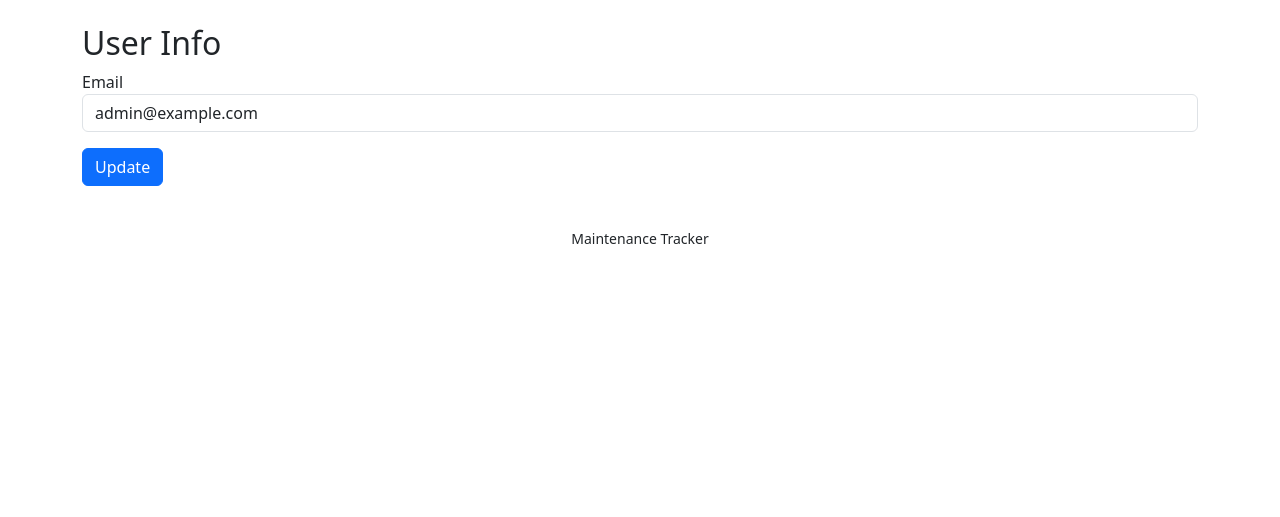
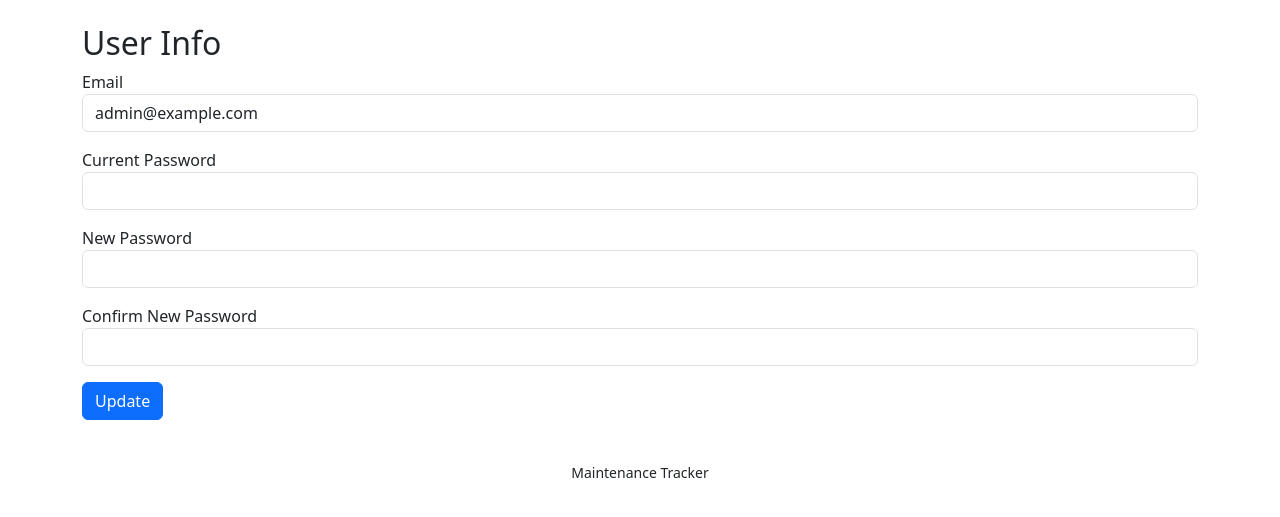
Before and after one commit to flintman/maintenance_tracker, a PHP site: page /user.php in a window 1280 px wide. Shown: the part 56-573 px from the top of the page. Run offline with PHP 8.4, Linux system fonts and the light colour scheme; a user stored in the database is signed in; data comes from the database, SQL or seed files in the repository.

Commit message:
password:  be able to update the password

```diff
--- a/src/maintenance/user.php
+++ b/src/maintenance/user.php
@@ -9,19 +9,76 @@ $user_id = $_SESSION['user_id'];
 $stmt = $pdo->prepare('SELECT * FROM users WHERE id = ?');
 $stmt->execute([$user_id]);
 $user = $stmt->fetch();
+
+$errors = [];
+$success_message = '';
 if ($_SERVER['REQUEST_METHOD'] === 'POST') {
-    $email = $_POST['email'] ?? '';
-    $stmt = $pdo->prepare('UPDATE users SET email = ? WHERE id = ?');
-    $stmt->execute([$email, $user_id]);
-    $user['email'] = $email;
+    // Update email
+    if (isset($_POST['email'])) {
+        $email = filter_var($_POST['email'], FILTER_SANITIZE_EMAIL);
+        if (!filter_var($email, FILTER_VALIDATE_EMAIL)) {
+            $errors[] = 'Invalid email address.';
+        } else {
+            $stmt = $pdo->prepare('UPDATE users SET email = ? WHERE id = ?');
+            $stmt->execute([$email, $user_id]);
+            $user['email'] = $email;
+            $success_message = 'Email updated successfully.';
+        }
+    }
+
+    // Update password only if current password is provided
+    if (!empty($_POST['current_password']) && isset($_POST['new_password'], $_POST['confirm_password'])) {
+        $current_password = $_POST['current_password'];
+        $new_password = $_POST['new_password'];
+        $confirm_password = $_POST['confirm_password'];
+
+        if (!password_verify($current_password, $user['password'])) {
+            $errors[] = 'Current password is incorrect.';
+        } elseif ($new_password !== $confirm_password) {
+            $errors[] = 'New passwords do not match.';
+        } elseif (strlen($new_password) < 8) {
+            $errors[] = 'New password must be at least 8 characters long.';
+        } else {
+            $hashed_password = password_hash($new_password, PASSWORD_DEFAULT);
+            $stmt = $pdo->prepare('UPDATE users SET password = ? WHERE id = ?');
+            $stmt->execute([$hashed_password, $user_id]);
+            $success_message = 'Password updated successfully.';
+        }
+    }
 }
 ?>
 <h2>User Info</h2>
+<?php if ($errors): ?>
+    <div class="alert alert-danger">
+        <ul>
+            <?php foreach ($errors as $error): ?>
+                <li><?= htmlspecialchars($error) ?></li>
+            <?php endforeach; ?>
+        </ul>
+    </div>
+<?php endif; ?>
+<?php if (!empty($success_message)): ?>
+    <div class="alert alert-success">
+        <?= htmlspecialchars($success_message) ?>
+    </div>
+<?php endif; ?>
 <form method="post">
     <div class="mb-3">
         <label>Email</label>
         <input type="email" name="email" class="form-control" value="<?= htmlspecialchars($user['email']) ?>">
     </div>
+    <div class="mb-3">
+        <label>Current Password</label>
+        <input type="password" name="current_password" class="form-control">
+    </div>
+    <div class="mb-3">
+        <label>New Password</label>
+        <input type="password" name="new_password" class="form-control">
+    </div>
+    <div class="mb-3">
+        <label>Confirm New Password</label>
+        <input type="password" name="confirm_password" class="form-control">
+    </div>
     <button class="btn btn-primary">Update</button>
 </form>
 <?php include 'templates/footer.php'; ?>
```
Also changed, not shown: TODO.md (+0 -1 lines).
